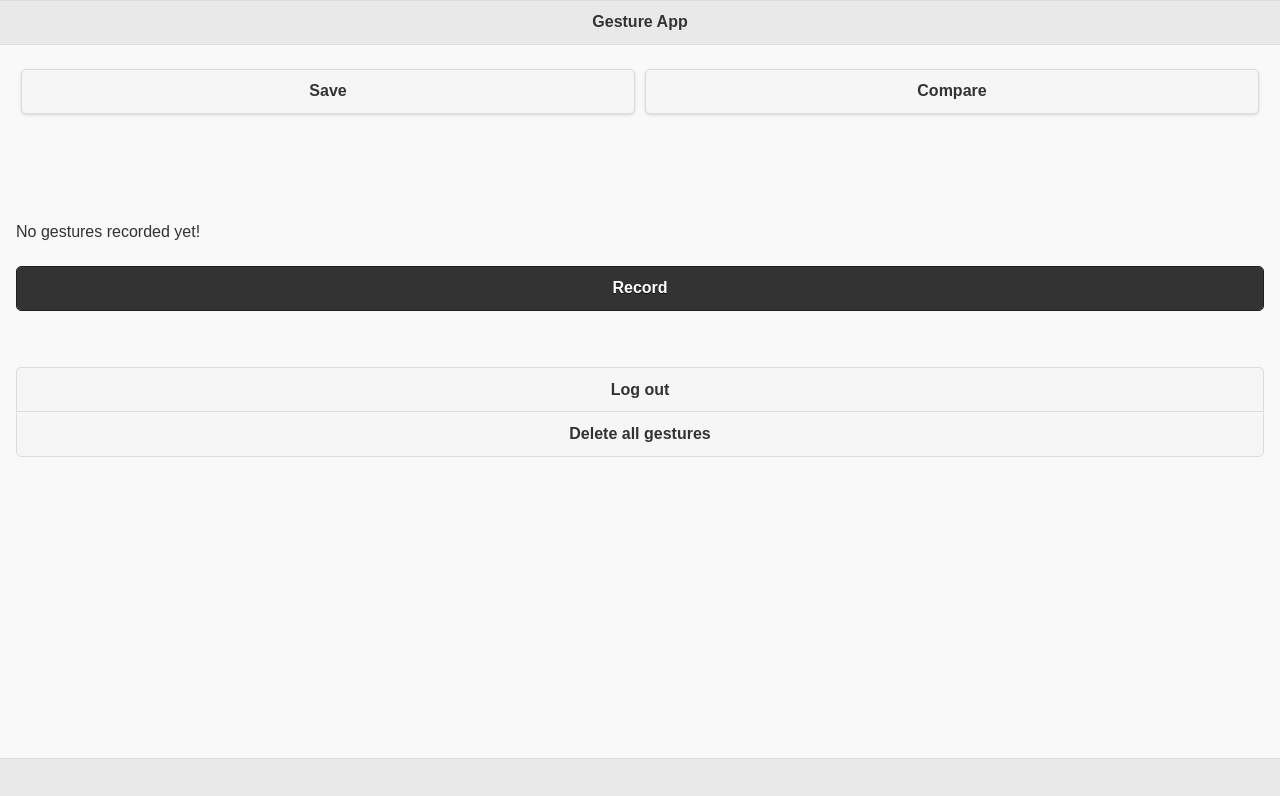
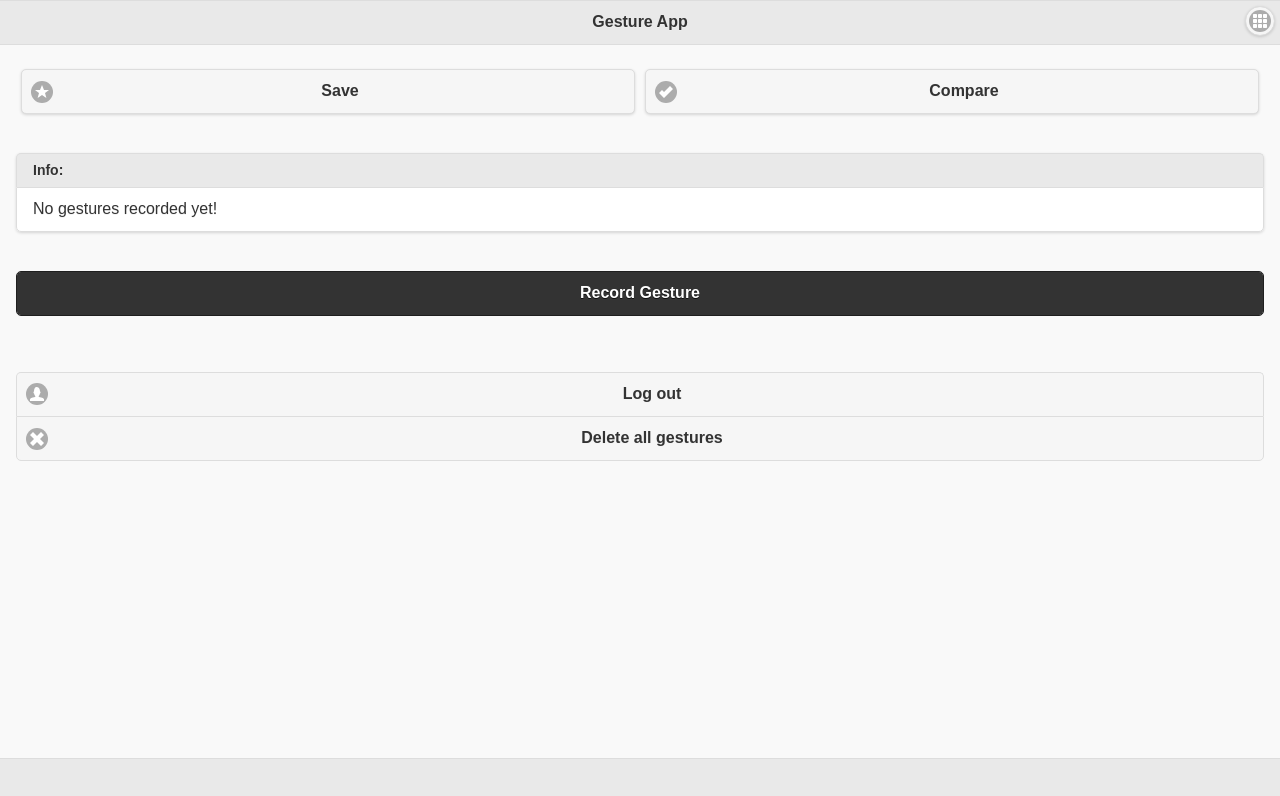
Before and after one commit to jackgu1988/FirefoxOS-gesture-authentication, a plain HTML site: page index.html in a window 1280 px wide. Drawn offline with Linux system fonts and the light colour scheme.

Commit message:
Added threshold controller

```diff
--- a/index.html
+++ b/index.html
@@ -28,35 +28,39 @@
 
         <div data-role="header">
 		       <h1>Gesture App</h1>
+           <a role="button" data-role="button" class="ui-btn-right ui-btn-corner-all ui-btn ui-icon-grid ui-btn-icon-notext ui-shadow" title=" Navigation " data-form="ui-icon" onclick="btnThreshold()"> Navigation </a>
 	      </div><!-- /header -->
 
         <div data-role="content">
         <div class="ui-grid-a center">
         <div class="ui-block-a">
-            <a href="#" id="save" data-role="button" onclick="save()">Save</a>
+            <a href="#" id="save" class="ui-btn ui-btn-a ui-icon-star ui-btn-icon-left ui-shadow ui-corner-all" data-role="button" onclick="save()">Save</a>
         </div>
         <div class="ui-block-b">
-            <a href="#" id="compare" data-role="button" onclick="compare()">Compare</a>
+            <a href="#" id="compare" data-role="button" data-icon="check" onclick="compare()">Compare</a>
         </div>
         </div>
-        <div style="height:100px;">
+        <div style="height:15px;">
 
         </div>
         <div>
-            <span id="text">No gestures recorded yet!</span>
+            <ul class="ui-listview ui-listview-inset ui-corner-all ui-shadow" data-role="listview" data-inset="true">
+            <li class="ui-li-divider ui-bar-a ui-first-child" role="heading" data-role="list-divider" data-theme="a" data-swatch="a" data-form="ui-bar-a">Info:</li>
+            <li class="ui-li-static ui-body-a" id="text" data-form="ui-body-a" data-swatch="a" data-theme="a">No gestures recorded yet!</li>
+            </ul>
         </div>
         <div style="height:15px;">
 
         </div>
         <div data-role="controlgroup">
-            <a href="#" id="record" data-role="button" data-theme="b">Record</a>
+            <a href="#" id="record" data-role="button" data-theme="b">Record Gesture</a>
         </div>
         <div style="height:40px;">
 
         </div>
         <div data-role="controlgroup">
-            <a href="#" id="logout" data-role="button" onclick="logout()">Log out</a>
-            <a href="#" id="opendialog" data-role="button" onclick="deleteDial()">Delete all gestures</a>
+            <a href="#" id="logout" data-role="button" data-icon="user" onclick="logout()">Log out</a>
+            <a href="#" id="opendialog" data-role="button" data-icon="delete" onclick="deleteDial()">Delete all gestures</a>
         </div>
         </div>
             <div data-position="fixed" data-role="footer">
--- a/js/handler.js
+++ b/js/handler.js
@@ -21,6 +21,8 @@ var allGestures = [];
 var gestName = [];
 
 var fail;
+
+var threshold = 50;
 
 function initializeDB() {
 	if (window.indexedDB) {
@@ -225,16 +227,16 @@ function compare() {
 
 		fail = false;
 
-		if (minCost > 50) {
+		if (minCost > threshold) {
 			$("#welcome").text("Authentication failed!");
-			setInterval(function () {if (fail) $("#welcome").text("");}, 3000);
+			setTimeout(function () {if (fail) $("#welcome").text("");}, 3000);
 			fail = true;
 		} else {
 			$("#welcome").text("Welcome " + gestName[id]);
 		}
 		$("#text").text("Score: " + minCost);
 		newGesture = [];
-		setInterval(function () {$("#text").text("Found " + allGestures.length + " recorded gestures.");}, 3000);
+		setTimeout(function () {$("#text").text("Found " + allGestures.length + " recorded gestures.");}, 3000);
 	} else {
 		$("#text").text("A gesture is missing!!!");
 	}
@@ -242,6 +244,22 @@ function compare() {
 
 function logout() {
 	$("#welcome").text("");
+}
+
+function btnThreshold() {
+	$('<div>').simpledialog2({
+ 	  mode: 'blank',
+   	headerText: 'Settings',
+    forceInput:true,
+    headerClose: true,
+		blankContent:"<h4>Set threshold:</h4><input type=\"range\" name=\"slider-1\" id=\"slider-1\" value=\"" + threshold + "\" min=\"10\" max=\"150\" />" +
+     "<a data-role='button' data-icon='refresh' href='#' onclick='$(\"#slider-1\").val(50).slider(\"refresh\");'>Reset</a>" +
+     "<a rel='close' data-icon='check' data-role='button' href='#' onclick='setThreshold($(\"#slider-1\").val())'>Set</a>"
+ 	})
+}
+
+function setThreshold(t_val) {
+	threshold = t_val;
 }
 
 function save() {
```
